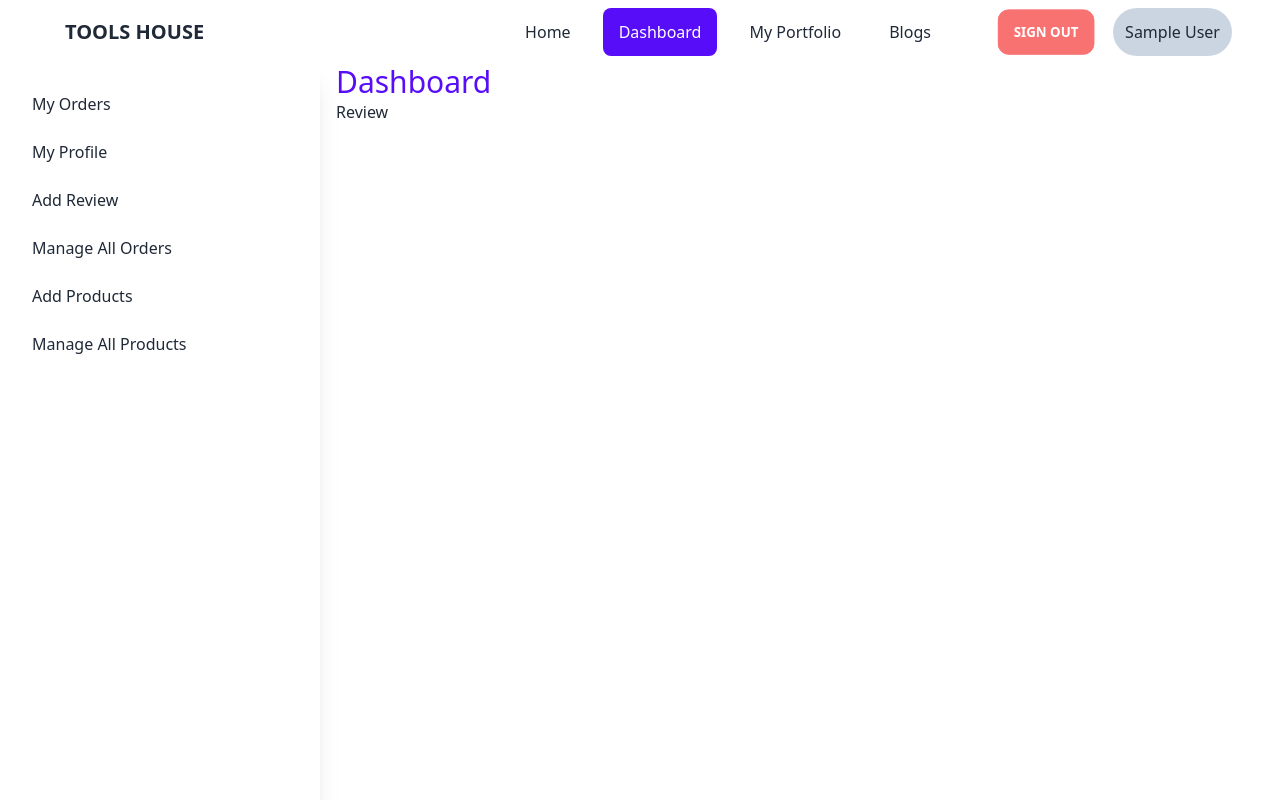
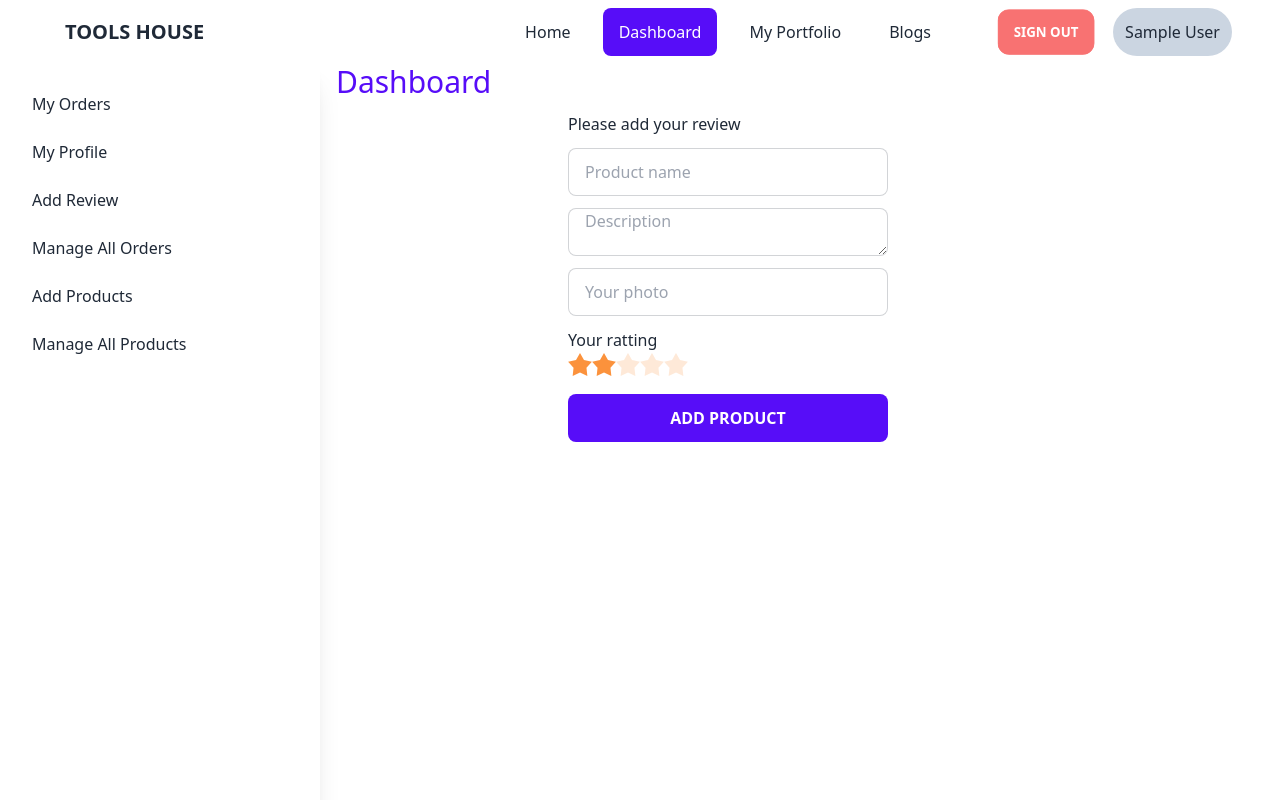
Before and after one commit to shahidul7150/manufacture-tool-house, a React (Create React App) app: page /dashboard/addreview in a window 1280 px wide. Shown: the top 800 px of the page. Built offline with nearby package versions, Linux system fonts and the light colour scheme; no server answers; sample sign-in values are in the browser's storage.

Commit message:
manage order item remove

```diff
--- a/src/Components/Pages/Dashboard/AddProduct.js
+++ b/src/Components/Pages/Dashboard/AddProduct.js
@@ -1,12 +1,13 @@
 import React from 'react';
 import { useForm } from 'react-hook-form';
 import {  toast } from 'react-toastify';
+
 const AddProduct = () => {
   const { register, handleSubmit } = useForm();
 
   const onSubmit = (data) => {
       console.log(data)
-    const url=`http://localhost:5000/product`;
+    const url=`https://obscure-harbor-94819.herokuapp.com/product`;
     fetch(url,{
         method:'POST',
         headers:{
--- a/src/Components/Pages/Dashboard/AddReview.js
+++ b/src/Components/Pages/Dashboard/AddReview.js
@@ -1,11 +1,90 @@
 import React from 'react';
+import { useForm } from 'react-hook-form';
+import { toast } from 'react-toastify';
+const AddReview = () => {
+  const { register, handleSubmit } = useForm();
+  const onSubmit = (data) => {
+    console.log(data);
+    const url = `https://obscure-harbor-94819.herokuapp.com/product`;
+    fetch(url, {
+      method: 'POST',
+      headers: {
+        'content-type': 'application/json',
+      },
+      body: JSON.stringify(data),
+    })
+      .then((res) => res.json())
+      .then((result) => {
+        console.log(result);
+        toast('Add product successfully');
+      });
+  };
+  return (
+    <div class="w-2/4 mx-auto mt-3">
+      <h2 class="mb-3">Please add your review</h2>
 
-const AddReview = () => {
-    return (
+      <form
+        className=" flex flex-col gap-y-3"
+        onSubmit={handleSubmit(onSubmit)}
+      >
+        <input
+          placeholder="Product name"
+          {...register('name', { required: true })}
+          class="input input-bordered w-full max-w-xs"
+        />
+        <textarea
+          placeholder="Description"
+          {...register('description', { required: true })}
+          class="input input-bordered w-full max-w-xs"
+        />
+
+        <input
+          placeholder="Your photo"
+          type="text"
+          {...register('img', { required: true })}
+          class="input input-bordered w-full max-w-xs"
+        />
+        {/* ratting start */}
         <div>
-            <h2>Review</h2>
+            <h4>Your ratting</h4>
+          <div class="rating">
+            <input
+              type="radio"
+              name="rating-2"
+              class="mask mask-star-2 bg-orange-400"
+            />
+            <input
+              type="radio"
+              name="rating-2"
+              class="mask mask-star-2 bg-orange-400"
+              checked
+            />
+            <input
+              type="radio"
+              name="rating-2"
+              class="mask mask-star-2 bg-orange-400"
+            />
+            <input
+              type="radio"
+              name="rating-2"
+              class="mask mask-star-2 bg-orange-400"
+            />
+            <input
+              type="radio"
+              name="rating-2"
+              class="mask mask-star-2 bg-orange-400"
+            />
+          </div>
         </div>
-    );
+        {/* ratting end */}
+        <input
+          className="btn btn-primary  input input-bordered w-full max-w-xs "
+          type="submit"
+          value="Add Product"
+        />
+      </form>
+    </div>
+  );
 };
 
 export default AddReview;
--- a/src/Components/Pages/Dashboard/ManageAllOrder.js
+++ b/src/Components/Pages/Dashboard/ManageAllOrder.js
@@ -2,10 +2,28 @@ import React, { useEffect, useState } from 'react';
 const ManageAllOrder = () => {
   const [allOrder, setAllOrder] = useState([]);
   useEffect(() => {
-    fetch('http://localhost:5000/booking')
+    fetch('https://obscure-harbor-94819.herokuapp.com/booking')
       .then((res) => res.json())
       .then((data) => setAllOrder(data));
   }, []);
+
+
+
+  const handleDelete = (id) => {
+
+    const url = `https://obscure-harbor-94819.herokuapp.com/product/${id}`;
+
+    fetch(url, {
+      method:"DELETE",
+    })
+      .then((res) => res.json())
+      .then((data) => {
+        console.log(data);
+        const remaining = allOrder.filter((order) => order._id !== id);
+        setAllOrder(remaining);
+      });
+    console.log('Hello');
+  };
   return (
     <div>
       <p>Manage all order :{allOrder.length}</p>
@@ -31,7 +49,7 @@ const ManageAllOrder = () => {
                 <td>{order.purchase}</td>
                 <td>{order.avatarName}</td>
                 <td>paid/Pay</td>
-                <td> <button class="btn btn-xs btn-error">Remove</button></td>
+                <td> <button onClick={() => handleDelete(order._id)} class="btn btn-xs btn-error">Remove</button></td>
 
 
               </tr>
--- a/src/Components/Pages/Dashboard/ManageAllProducts.js
+++ b/src/Components/Pages/Dashboard/ManageAllProducts.js
@@ -3,14 +3,14 @@ import React, { useEffect, useState } from 'react';
 const ManageAllProducts = () => {
   const [tools, setTools] = useState([]);
   useEffect(() => {
-    fetch('http://localhost:5000/product')
+    fetch('https://obscure-harbor-94819.herokuapp.com/product')
       .then((res) => res.json())
       .then((data) => setTools(data));
   }, []);
 
   const handleDelete = (id) => {
 
-    const url = `http://localhost:5000/product/${id}`;
+    const url = `https://obscure-harbor-94819.herokuapp.com/product/${id}`;
 
     fetch(url, {
       method:"DELETE",
--- a/src/Components/Pages/Dashboard/MyOrders.js
+++ b/src/Components/Pages/Dashboard/MyOrders.js
@@ -1,27 +1,54 @@
-import React ,{useState,useEffect}from 'react';
+import React, { useState, useEffect } from 'react';
 import { useAuthState } from 'react-firebase-hooks/auth';
 import auth from '../../../firebase.init';
 
-
 const MyOrders = () => {
-
-    const [booking,setBooking]=useState([])
+  const [booking, setBooking] = useState([]);
   const [user] = useAuthState(auth);
 
-
-    useEffect(()=>{
-    const url=`http://localhost:5000/booking?result=${user.email}`
+  useEffect(() => {
+    const url = `http://localhost:5000/myBooking?email=${user.email}`;
     console.log(url);
     fetch(url)
-    .then(res=>res.json())
-    .then(data=>setBooking(data))
-
-    },[user])
+      .then((res) => res.json())
+      .then((data) => {
+        console.log(data);
+        setBooking(data);
+      });
+  }, [user]);
+  console.log(booking);
   return (
     <div>
-            <h1>Order
+      <h1>
+        Order
         {booking.length}
-                {booking.name}
+        <div class="overflow-x-auto">
+          <table class="table w-full">
+            <thead>
+              <tr>
+                <th></th>
+                <th>Product name</th>
+                <th>Amount</th>
+                <th>Action</th>
+              </tr>
+            </thead>
+            <tbody>
+              {booking.map((book) => (
+                <tr>
+                  <th>1</th>
+                  <td>{book.purchase}</td>
+                  <td>{book.Amount}</td>
+                  <td >
+                      <button class=" mr-2 btn btn-xs btn-primary">pay</button >
+                      <button class="mr-2 btn btn-xs btn-error text-white">order cancel</button>
+                  </td>
+                </tr>
+              ))}
+
+
+            </tbody>
+          </table>
+        </div>
       </h1>
     </div>
   );
--- a/src/Components/Pages/Home/ToolsSection.js
+++ b/src/Components/Pages/Home/ToolsSection.js
@@ -4,7 +4,7 @@ import Tool from './Tool';
 const ToolsSection = () => {
   const [tools, setTools] = useState([]);
   useEffect(() => {
-    fetch('http://localhost:5000/product')
+    fetch('https://obscure-harbor-94819.herokuapp.com/product')
       .then((res) => res.json())
       .then((data) => setTools(data));
   }, []);
--- a/src/Components/Pages/Purchase/Purchase.js
+++ b/src/Components/Pages/Purchase/Purchase.js
@@ -47,7 +47,7 @@ const Purchase = () => {
   const minimumQuantity = quantity - increase;
 
   useEffect(() => {
-    const url = `http://localhost:5000/product/${purchaseId}`;
+    const url = `https://obscure-harbor-94819.herokuapp.com/product/${purchaseId}`;
     fetch(url)
       .then((res) => res.json())
       .then((data) => setPurchase(data));
@@ -63,11 +63,11 @@ const Purchase = () => {
       purchaseId: _id,
       img,
       purchase: name,
-      customer: user.email,
+      email: user.email,
       avatarName: user.displayName,
       Amount: purchaseAmount,
     };
-    fetch('http://localhost:5000/booking', {
+    fetch('https://obscure-harbor-94819.herokuapp.com/booking', {
       method: 'POST',
       headers: {
         'content-type': 'application/json',
```
Lines whose indentation alone changed are shown as unchanged.
